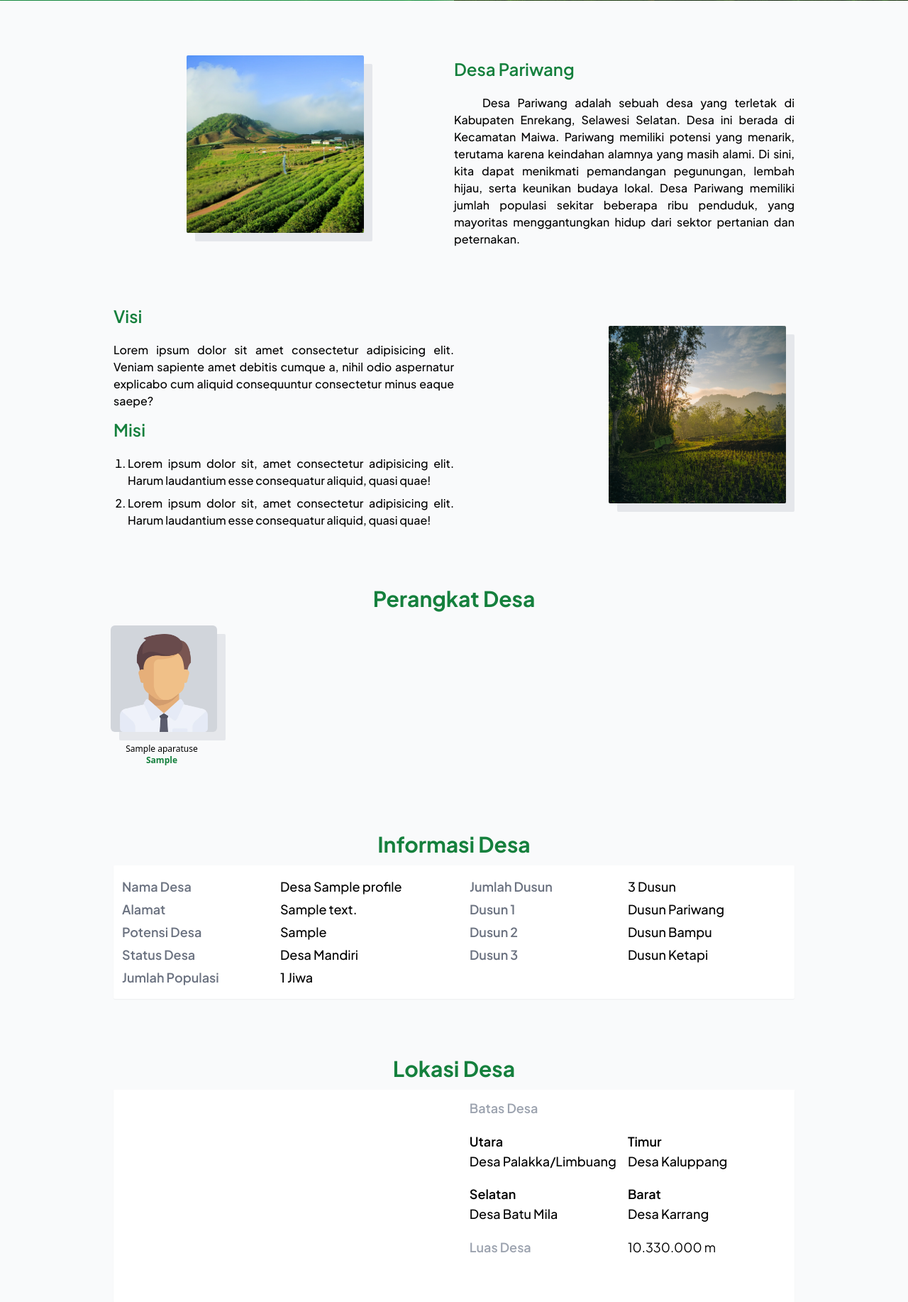
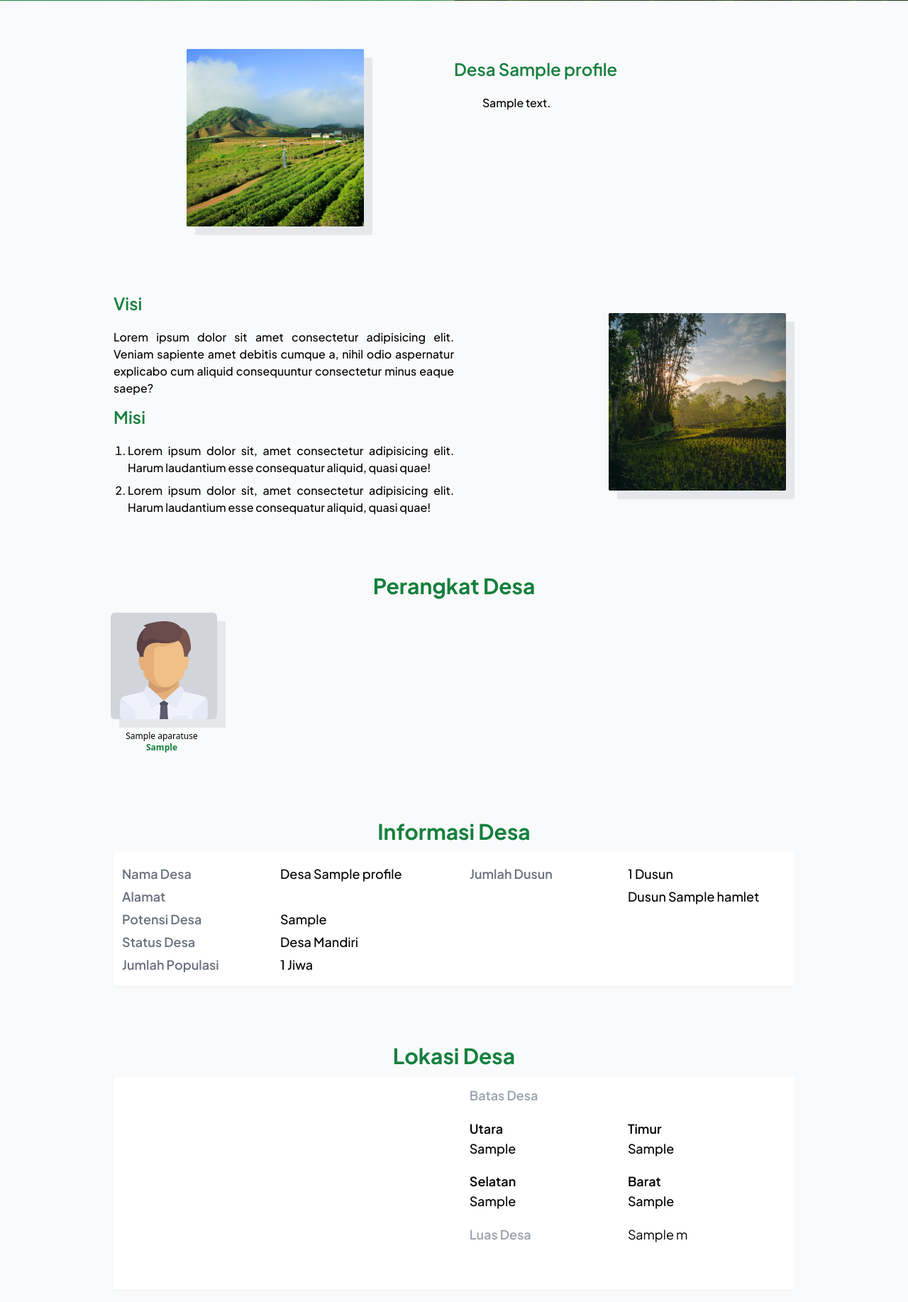
Before and after one commit to AhmadIkbalDjaya/desa-pariwang, a Laravel app: page /tentang in a window 1280 px wide. Shown: the part 815-2649 px from the top of the page at 71% size. Run offline with Laravel 10, Linux system fonts and the light colour scheme; a user stored in the database is signed in; data comes from the database, SQL or seed files in the repository; tables that the repository leaves empty hold one stand-in row (values such as "Sample post"); a map, chart or similar area stays blank; style sheets or scripts are compiled from the project's sources; settings files or empty folders that the repository lacks are supplied; parts of the project's set-up code (start-up, migrations or seed data) failed here and were passed over; some libraries are stand-ins or nearby versions; some web fonts are replaced.

Commit message:
public profile, location

```diff
--- a/app/Livewire/Public/About/Index.php
+++ b/app/Livewire/Public/About/Index.php
@@ -2,6 +2,8 @@
 
 namespace App\Livewire\Public\About;
 
+use App\Models\Hamlet;
+use App\Models\Location;
 use App\Models\Profile;
 use App\Models\VillageAparatus;
 use Livewire\Component;
@@ -11,7 +13,9 @@
     public function render()
     {
         return view('livewire.public.about.index', [
+            "hamlets" => Hamlet::all(),
             "profile" => Profile::get()->first(),
+            "location" => Location::get()->first(),
             "village_aparatus" => VillageAparatus::all(),
         ])->title("Tentang Desa");
     }
--- a/app/Livewire/Public/Components/Footer.php
+++ b/app/Livewire/Public/Components/Footer.php
@@ -2,12 +2,17 @@
 
 namespace App\Livewire\Public\Components;
 
+use App\Models\Location;
+use App\Models\Profile;
 use Livewire\Component;
 
 class Footer extends Component
 {
     public function render()
     {
-        return view('livewire.public.components.footer');
+        return view('livewire.public.components.footer', [
+            "profile" => Profile::get()->first(),
+            "location" => Location::get()->first(),
+        ]);
     }
 }
--- a/app/Livewire/Public/Components/Navbar.php
+++ b/app/Livewire/Public/Components/Navbar.php
@@ -2,6 +2,7 @@
 
 namespace App\Livewire\Public\Components;
 
+use App\Models\Profile;
 use Livewire\Component;
 
 class Navbar extends Component
@@ -9,7 +10,9 @@
     public $open = false;
     public function render()
     {
-        return view('livewire.public.components.navbar');
+        return view('livewire.public.components.navbar', [
+            "profile" => Profile::get()->first(),
+        ]);
     }
 
     public function clickOpen() {
--- a/app/Livewire/Public/Home/Index.php
+++ b/app/Livewire/Public/Home/Index.php
@@ -5,6 +5,7 @@
 use App\Livewire\Forms\Admin\ComplaintForm;
 use App\Models\Article;
 use App\Models\Bumdes;
+use App\Models\Profile;
 use Livewire\Component;
 
 class Index extends Component
@@ -15,6 +16,7 @@
         return view('livewire.public.home.index', [
             "articles" => Article::latest()->limit(3)->get(),
             "bumdeses" => Bumdes::latest()->limit(2)->get(),
+            "profile" => Profile::get()->first(),
         ])->title("Desa Pariwang");
     }
 
--- /dev/null
+++ b/app/Models/Hamlet.php
@@ -0,0 +1,12 @@
+<?php
+
+namespace App\Models;
+
+use Illuminate\Database\Eloquent\Factories\HasFactory;
+use Illuminate\Database\Eloquent\Model;
+
+class Hamlet extends Model
+{
+    use HasFactory;
+    protected $guarded = ["id"];
+}
--- /dev/null
+++ b/app/Models/Location.php
@@ -0,0 +1,12 @@
+<?php
+
+namespace App\Models;
+
+use Illuminate\Database\Eloquent\Factories\HasFactory;
+use Illuminate\Database\Eloquent\Model;
+
+class Location extends Model
+{
+    use HasFactory;
+    protected $guarded = ["id"];
+}
--- a/database/seeders/DatabaseSeeder.php
+++ b/database/seeders/DatabaseSeeder.php
@@ -31,5 +31,7 @@
         Article::factory(15)->create();
         $this->call(VillageAparatusSeeder::class);
         $this->call(ProfileSeeder::class);
+        $this->call(LocationSeeder::class);
+        $this->call(HamletSeeder::class);
     }
 }
--- a/resources/views/livewire/public/about/index.blade.php
+++ b/resources/views/livewire/public/about/index.blade.php
@@ -31,13 +31,9 @@
       </div>
     </div>
     <div class="md:basis-1/2">
-      <h1 class="text-green-700 text-2xl font-semibold mb-5">Desa Pariwang</h1>
+      <h1 class="text-green-700 text-2xl font-semibold mb-5">Desa {{ $profile->name }}</h1>
       <p class="font-medium text-justify indent-10">
-        Desa Pariwang adalah sebuah desa yang terletak di Kabupaten Enrekang, Selawesi Selatan. Desa ini berada
-        di Kecamatan Maiwa. Pariwang memiliki potensi yang menarik, terutama karena keindahan alamnya
-        yang masih alami. Di sini, kita dapat menikmati pemandangan pegunungan, lembah hijau, serta keunikan budaya
-        lokal. Desa Pariwang memiliki jumlah populasi sekitar beberapa ribu penduduk, yang mayoritas menggantungkan
-        hidup dari sektor pertanian dan peternakan.
+        {{ $profile->description }}
       </p>
     </div>
   </section>
@@ -148,33 +144,19 @@
             <p class="font-semibold">Jumlah Dusun</p>
           </div>
           <div class="basis-1/2">
-            <p class="font-medium">3 Dusun</p>
+            <p class="font-medium">{{ $hamlets->count() }} Dusun</p>
           </div>
         </div>
-        <div class="flex my-1">
-          <div class="basis-1/2 text-gray-500">
-            <p class="font-semibold">Dusun 1</p>
+        @foreach ($hamlets as $index => $hamlet)
+          <div class="flex my-1">
+            <div class="basis-1/2 text-gray-500">
+              {{-- <p class="font-semibold">Dusun {{ $index + 1 }}</p> --}}
+            </div>
+            <div class="basis-1/2">
+              <p class="font-medium">Dusun {{ $hamlet->name }}</p>
+            </div>
           </div>
-          <div class="basis-1/2">
-            <p class="font-medium">Dusun Pariwang</p>
-          </div>
-        </div>
-        <div class="flex my-1">
-          <div class="basis-1/2 text-gray-500">
-            <p class="font-semibold">Dusun 2</p>
-          </div>
-          <div class="basis-1/2">
-            <p class="font-medium">Dusun Bampu</p>
-          </div>
-        </div>
-        <div class="flex my-1">
-          <div class="basis-1/2 text-gray-500">
-            <p class="font-semibold">Dusun 3</p>
-          </div>
-          <div class="basis-1/2">
-            <p class="font-medium">Dusun Ketapi</p>
-          </div>
-        </div>
+        @endforeach
       </div>
     </div>
   </section>
@@ -198,21 +180,21 @@
         <div class="flex">
           <div class="basis-1/2">
             <p class="font-semibold">Utara</p>
-            <p class="font-medium">Desa Palakka/Limbuang</p>
+            <p class="font-medium">{{ $location->border_north }}</p>
           </div>
           <div class="basis-1/2">
             <p class="font-semibold">Timur</p>
-            <p class="font-medium">Desa Kaluppang</p>
+            <p class="font-medium">{{ $location->border_east }}</p>
           </div>
         </div>
         <div class="flex">
           <div class="basis-1/2">
             <p class="font-semibold">Selatan</p>
-            <p class="font-medium">Desa Batu Mila</p>
+            <p class="font-medium">{{ $location->border_south }}</p>
           </div>
           <div class="basis-1/2">
             <p class="font-semibold">Barat</p>
-            <p class="font-medium">Desa Karrang</p>
+            <p class="font-medium">{{ $location->border_west }}</p>
           </div>
         </div>
         <div class="flex">
@@ -222,7 +204,7 @@
             </h6>
           </div>
           <div class="basis-1/2">
-            <p>10.330.000 m</p>
+            <p>{{ $location->area }} m</p>
           </div>
         </div>
       </div>
--- a/resources/views/livewire/public/article/index.blade.php
+++ b/resources/views/livewire/public/article/index.blade.php
@@ -1,7 +1,7 @@
 <div>
   <section
     class="hero bg-cover bg-center bg-blend-multiply md:h-[95vh] h-[65vh] bg-gray-300 grid place-items-center md:place-items-start"
-    style="background-image: url('images/village-2.webp')">
+    style="background-image: url('images/profile-1.jpg')">
     <div
       class="text-white h-full w-full bg-gradient-to-b from-green-100/50 to-green-700 flex flex-col justify-center px-5
       md:w-1/2 md:ps-20 md:pe-32 md:bg-gradient-to-r md:from-green-600/[.80] md:from-95% md:to-green-300/50 md:to-100%">
@@ -11,7 +11,7 @@
       <p class="text-justify indent-10 md:text-lg font-medium">
         Berita desa meliputi kegiatan, peristiwa, dan perkembangan di desa atau kawasan pedesaan, seperti pembangunan
         infrastruktur, kegiatan sosial, pertanian, pendidikan, kebudayaan, serta permasalahan atau pencapaian yang
-        berkaitan dengan kehidupan di desa pariwang.
+        berkaitan dengan kehidupan di desa.
         {{-- Berita desa sangat penting karena memberikan gambaran tentang kondisi
         dan dinamika kehidupan di pedesaan, serta dapat menjadi sarana untuk memperkuat identitas dan partisipasi
         masyarakat desa dalam pembangunan lokal. --}}
--- a/resources/views/livewire/public/bumdes/index.blade.php
+++ b/resources/views/livewire/public/bumdes/index.blade.php
@@ -2,7 +2,7 @@
   {{-- Stop trying to control. --}}
   <section
     class="hero bg-cover bg-center bg-blend-multiply md:h-[95vh] h-[65vh] bg-gray-300 grid place-items-center md:place-items-start"
-    style="background-image: url('images/village-2.webp')">
+    style="background-image: url('images/profile-1.jpg')">
     <div
       class="text-white h-full w-full bg-gradient-to-b from-green-100/50 to-green-700 flex flex-col justify-center px-5
       md:w-1/2 md:ps-20 md:pe-32 md:bg-gradient-to-r md:from-green-600/[.80] md:from-95% md:to-green-300/50 md:to-100%">
--- a/resources/views/livewire/public/components/footer.blade.php
+++ b/resources/views/livewire/public/components/footer.blade.php
@@ -1,28 +1,29 @@
 <div class="bg-white pt-8 pb-5">
   {{-- Knowing others is intelligence; knowing yourself is true wisdom. --}}
-  <p class="text-center text-green-700 text-3xl font-justMeAgainDownHere whitespace-nowrap font-bold">
-    DESA PARIWANG
+  <p class="text-center text-green-700 text-3xl font-justMeAgainDownHere whitespace-nowrap font-bold uppercase">
+    DESA {{ $profile->name }}
   </p>
   <div class="contact flex flex-wrap justify-around md:mx-60 mx-12 mt-4">
     <div class="basis-full md:basis-auto mb-5 flex items-center gap-2">
       <i class="ti ti-phone text-3xl text-gray-300"></i>
       <div>
         <p class="text-sm text-gray-400">Telepon</p>
-        <p class="text-sm font-bold text-green-700">+621241250245</p>
+        <p class="text-sm font-bold text-green-700">{{ $profile->contact }}</p>
       </div>
     </div>
     <div class="basis-full md:basis-auto mb-5 flex items-center gap-2">
       <i class="ti ti-mail text-3xl text-gray-300"></i>
       <div>
         <p class="text-sm text-gray-400">Email</p>
-        <p class="text-sm font-bold text-green-700">pariwang@gmail.com</p>
+        <p class="text-sm font-bold text-green-700">{{ $profile->email }}</p>
       </div>
     </div>
     <div class="basis-full md:basis-auto mb-5 flex items-center gap-2">
       <i class="ti ti-map-pin text-3xl text-gray-300"></i>
       <div>
         <p class="text-sm text-gray-400">Alamat</p>
-        <p class="text-sm font-bold text-green-700">Kec. Maiwa Kab Enrekang</p>
+        <p class="text-sm font-bold text-green-700 capitalize">Kec. {{ $location->district }} Kab.
+          {{ $location->regency }}</p>
       </div>
     </div>
   </div>
--- a/resources/views/livewire/public/components/navbar.blade.php
+++ b/resources/views/livewire/public/components/navbar.blade.php
@@ -2,8 +2,8 @@
   <header class="px-0 md:px-20 py-0 md:py-3 md:flex md:items-baseline md:gap-x-3">
     <div class="flex justify-between items-center py-3 md:py-0 px-3 md:px-0">
       <a wire:navigate href=""
-        class="text-green-700 text-3xl font-justMeAgainDownHere whitespace-nowrap font-bold">
-        DESA PARIWANG
+        class="text-green-700 text-3xl font-justMeAgainDownHere whitespace-nowrap font-bold uppercase">
+        DESA {{ $profile->name }}
       </a>
       @if ($open)
         <i wire:click='clickOpen' class="ti ti-menu-2 md:hidden text-green-700 cursor-pointer text-2xl"></i>
--- a/resources/views/livewire/public/institution/index.blade.php
+++ b/resources/views/livewire/public/institution/index.blade.php
@@ -2,7 +2,7 @@
   {{-- Stop trying to control. --}}
   <section
     class="hero bg-cover bg-center bg-blend-multiply md:h-[95vh] h-[65vh] bg-gray-300 grid place-items-center md:place-items-start"
-    style="background-image: url('images/village-2.webp')">
+    style="background-image: url('images/profile-1.jpg')">
     <div
       class="text-white h-full w-full bg-gradient-to-b from-green-100/50 to-green-700 flex flex-col justify-center px-5
       md:w-1/2 md:ps-20 md:pe-32 md:bg-gradient-to-r md:from-green-600/[.80] md:from-95% md:to-green-300/50 md:to-100%">
```
Also changed, not shown: database/seeders/HamletSeeder.php (added, +34 -0 lines), database/seeders/LocationSeeder.php (added, +29 -0 lines), database/seeders/ProfileSeeder.php (+7 -5 lines), resources/views/livewire/public/home/index.blade.php (+10 -8 lines), database/migrations/2024_01_29_012013_create_profiles_table.php, database/migrations/2024_02_20_153839_create_locations_table.php (added), database/migrations/2024_02_20_154224_create_hamlets_table.php (added).
